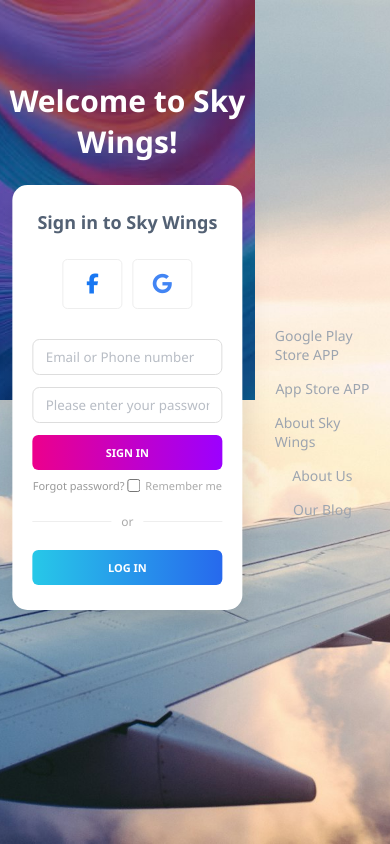
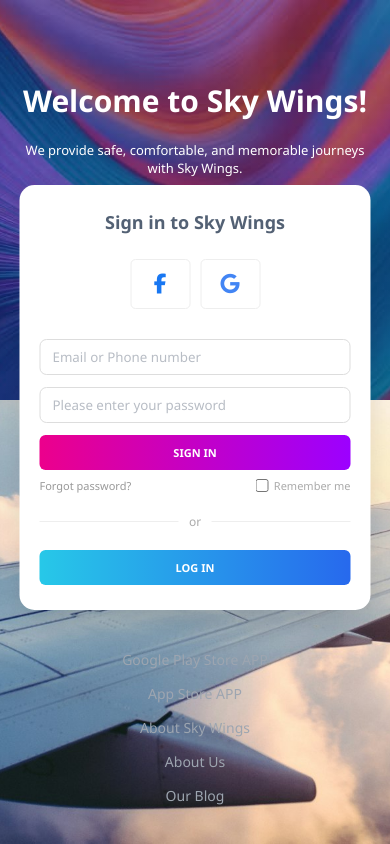
Before and after one commit to frozanhakimi/SkyWings-React, a React (Vite) app: page /login in a window 390 px wide. Built offline with nearby package versions, Linux system fonts and the light colour scheme.

Commit message:
Fix responsive issues on all pages

```diff
--- a/src/pages/Booking.jsx
+++ b/src/pages/Booking.jsx
@@ -1,7 +1,8 @@
 
 import { useState } from 'react';
 import Sidebar from '../components/Sidebar';
-import Topbar from '../components/Topbar';
+import Topbar from '../components/topbar';
+
 
 const initialBookings = [
   { id: 'SKW-12345', from: 'Kabul (KBL)', to: 'Dubai (DXB)', fromCode: 'KBL', toCode: 'DXB', fromCity: 'Kabul', toCity: 'Dubai', date: '15 Oct 2024', time: '08:00 AM', passenger: 'Frozan Hakimi', status: 'confirmed', tab: 'upcoming' },
--- a/src/pages/Dashboard.jsx
+++ b/src/pages/Dashboard.jsx
@@ -1,6 +1,6 @@
 import { useState } from 'react';
 import Sidebar from '../components/Sidebar';
-import Topbar from '../components/Topbar';
+import Topbar from '../components/topbar';
 import DonutChart from '../components/DonutChart';
 
 function Dashboard() {
--- a/src/pages/Destinations.jsx
+++ b/src/pages/Destinations.jsx
@@ -1,6 +1,6 @@
 import { useState } from 'react';
 import Sidebar from '../components/Sidebar';
-import Topbar from '../components/Topbar';
+import Topbar from '../components/topbar';
 import { useNavigate } from 'react-router-dom';
 
 const destinations = [
--- a/src/pages/Findflights.jsx
+++ b/src/pages/Findflights.jsx
@@ -1,6 +1,6 @@
 import { useState } from 'react';
 import Sidebar from '../components/Sidebar';
-import Topbar from '../components/Topbar';
+import Topbar from '../components/topbar';
 
 const flights = [
   { id: 1, airline: 'Qatar Airways', from: 'KBL', to: 'DXB', fromTime: '08:00', toTime: '10:30', duration: '2h 30m', stops: 'Direct', price: 450 },
--- a/src/pages/Flights.jsx
+++ b/src/pages/Flights.jsx
@@ -1,7 +1,7 @@
 import { useState } from 'react';
 import { useNavigate } from 'react-router-dom';
 import Sidebar from '../components/Sidebar';
-import Topbar from '../components/Topbar';
+import Topbar from '../components/topbar';
 import AirlineLogo from '../components/AirlineLogo';
 
 const allFlights = [
--- a/src/pages/Login.jsx
+++ b/src/pages/Login.jsx
@@ -57,7 +57,7 @@ function Login() {
   };
 
   return (
-    <>
+    <div className="login-page-container">
       {/* Hero Section */}
       <section className="hero">
         <div className="hero-content">
@@ -145,7 +145,7 @@ function Login() {
         <a href="#">About Us</a>
         <a href="#">Our Blog</a>
       </footer>
-    </>
+    </div>
   );
 }
 
--- a/src/pages/Profile.jsx
+++ b/src/pages/Profile.jsx
@@ -1,6 +1,6 @@
 import { useState } from 'react';
 import Sidebar from '../components/Sidebar';
-import Topbar from '../components/Topbar';
+import Topbar from '../components/topbar';
 
 function Profile() {
   const [collapsed, setCollapsed] = useState(false);
--- a/src/pages/Shop.jsx
+++ b/src/pages/Shop.jsx
@@ -1,6 +1,6 @@
 import { useState } from 'react';
 import Sidebar from '../components/Sidebar';
-import Topbar from '../components/Topbar';
+import Topbar from '../components/topbar';
 import ProductCard from '../components/ProductCard';
 
 const products = [
```
